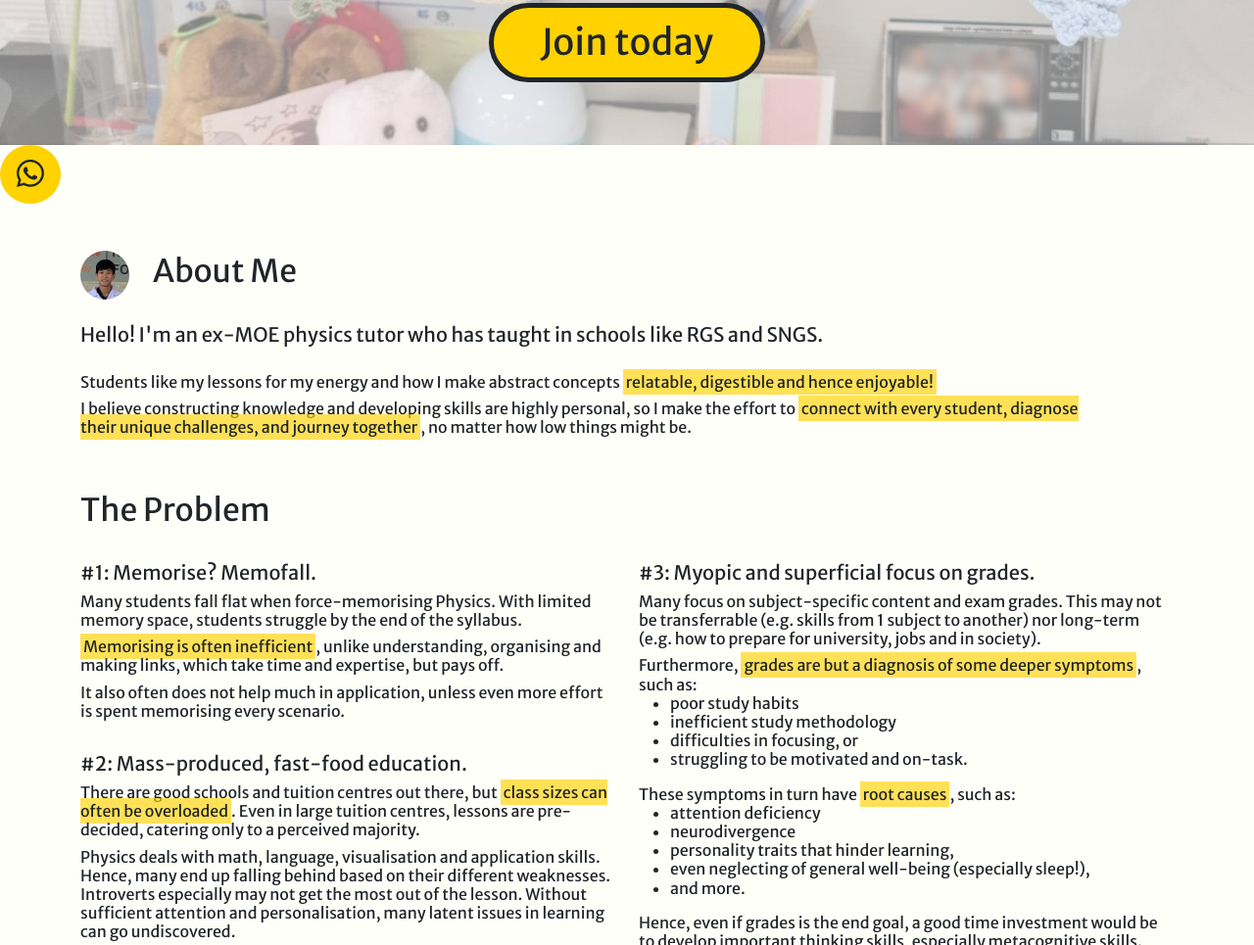
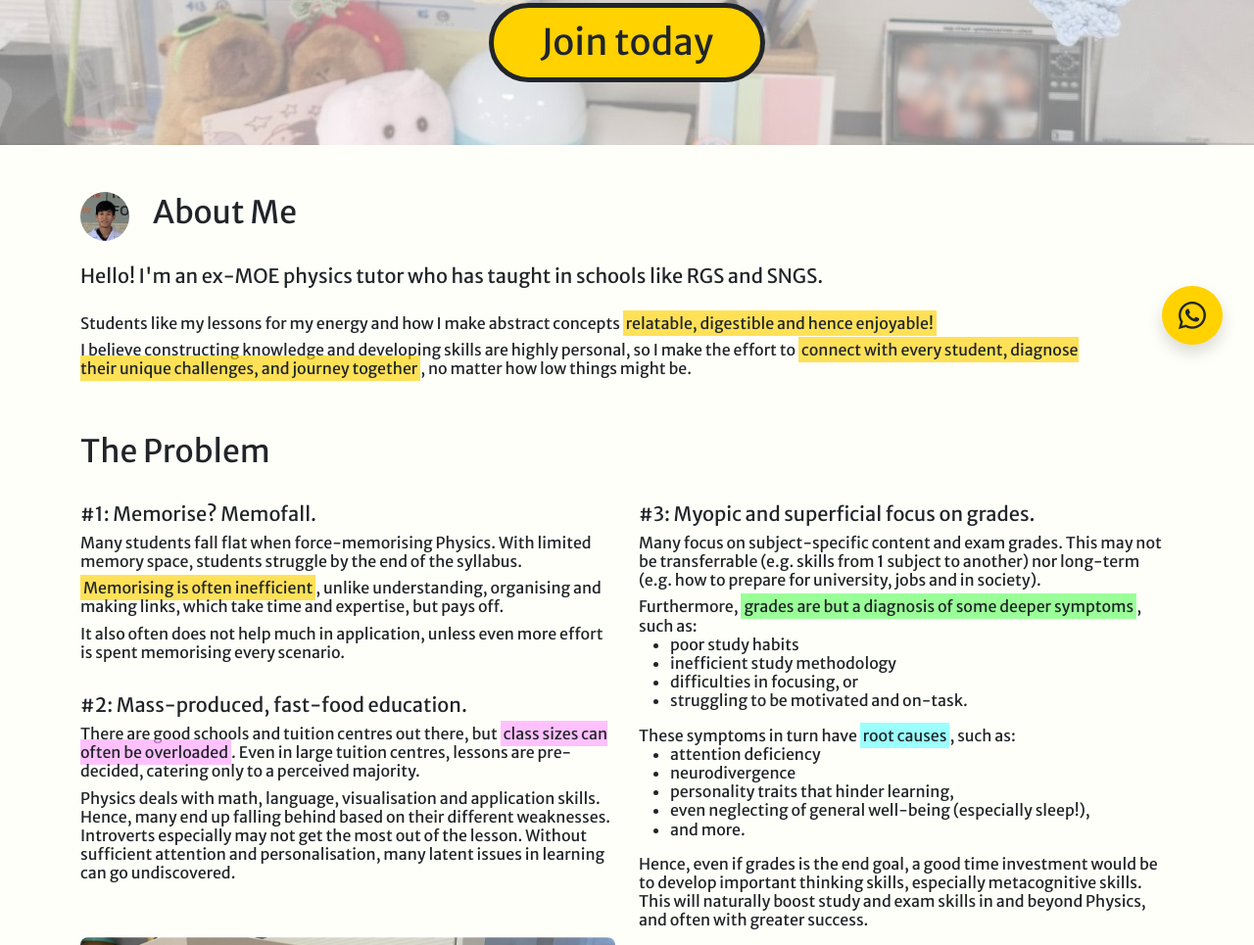
Before and after one commit to memorisnt/memorisnt.github.io, a plain HTML site: page index.html in a window 1280 px wide. Shown: the part 416-1381 px from the top of the page at 98% size. Drawn offline with nearby package versions, Linux system fonts and the light colour scheme.

Commit message:
Update styles.css

```diff
--- a/styles.css
+++ b/styles.css
@@ -24,9 +24,24 @@ body {
 	height: 100%;
 	background-color: var(--color-offwhite);
 }
-
 section {
 	line-height: 1.6rem;
+}
+
+/*custom background color using accent*/
+.bg-accent {
+	background-color: var(--color-accent);
+}
+
+/*custom other mark colors*/
+.mark-pink {
+	background-color: rgba(255, 160, 255, 0.65);
+}
+.mark-green {
+	background-color: rgba(100, 255, 100, 0.65);
+}
+.mark-blue {
+	background-color: rgba(100, 255, 255, 0.65);
 }
 
 /*navbar default, taking mobile screens as default*/
@@ -49,7 +64,7 @@ section {
 	text-shadow: 0.1rem 0.1rem 0 var(--color-accent) !important; /*prevent overriding as the page is scrolled, doesn't work otherwise*/
 }
 
-/*when wide enough screen; value follows bootstrap's breakpoint, 576 for sm, 768 for md, 992 for lg*/
+/*navbar changes when wide enough screen (min-width value follows bootstrap's breakpoint, 576 for sm, 768 for md, 992 for lg)*/
 @media (min-width: 768px) {
 	#nav-main { /*hides the default navbar*/
 		box-shadow: none;
@@ -67,7 +82,7 @@ section {
 	}
 }
 
-/*masthead background and responsive font sizing*/
+/*masthead background*/
 header.masthead {
 	padding-top: 10rem;
 	padding-bottom: 4rem;
@@ -77,10 +92,16 @@ header.masthead {
 	background-repeat: no-repeat; /* not to repeat the image */
 	background-size: cover; /* resize to cover the entire container */
 }
+
+/*masthead supporting lines responsive font sizing*/
 .line-scale {
 	font-size: calc(2vw + 0.7rem); /* resize in proportion to window */
 }
 
-.bg-accent {
-	background-color: var(--color-accent);
+/*floating action button*/
+.social-button {
+	position: fixed;
+	bottom: 2rem;
+	right: 2rem;
+	box-shadow: 0 0.5rem 1rem rgba(0, 0, 0, 0.15);
 }
```
